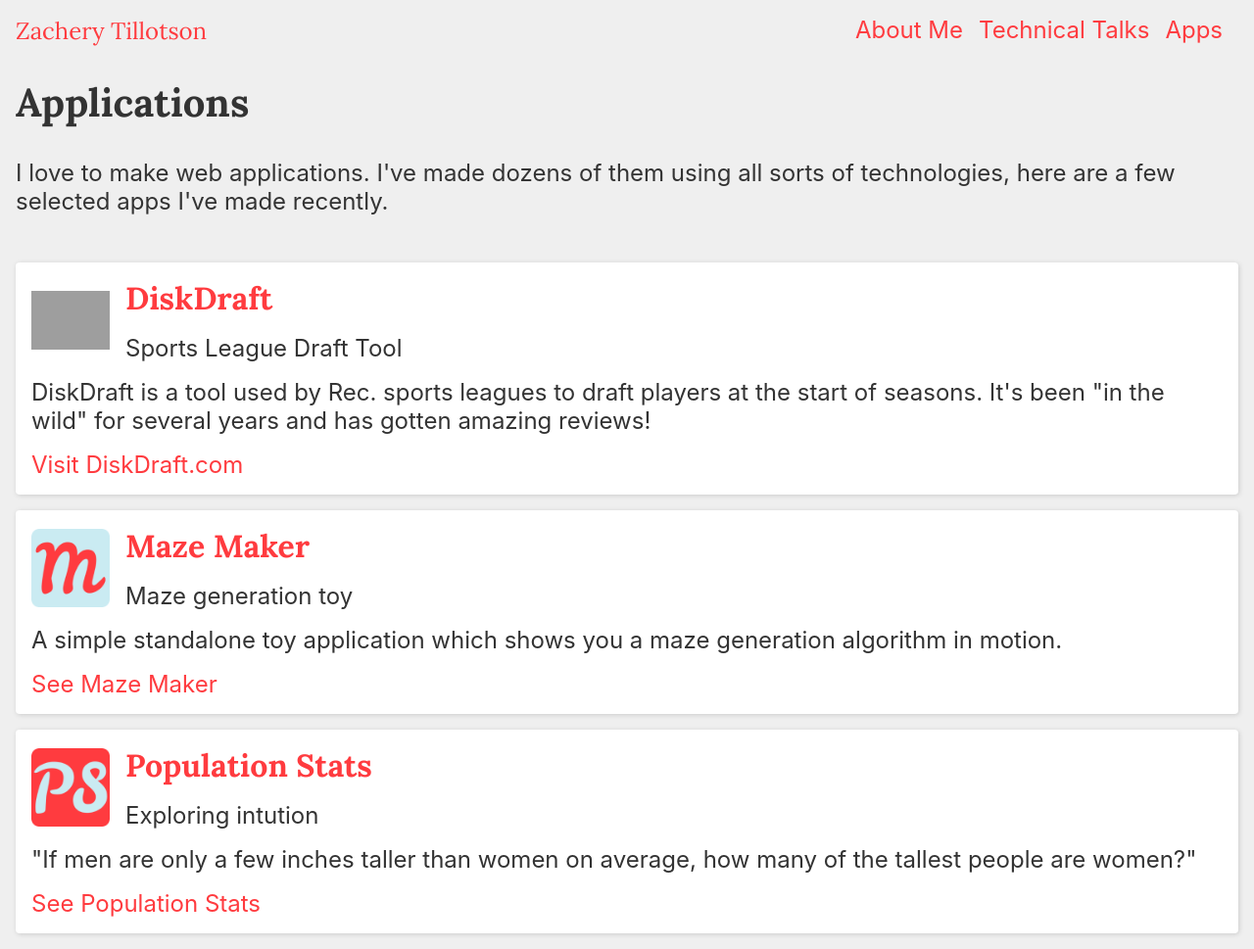
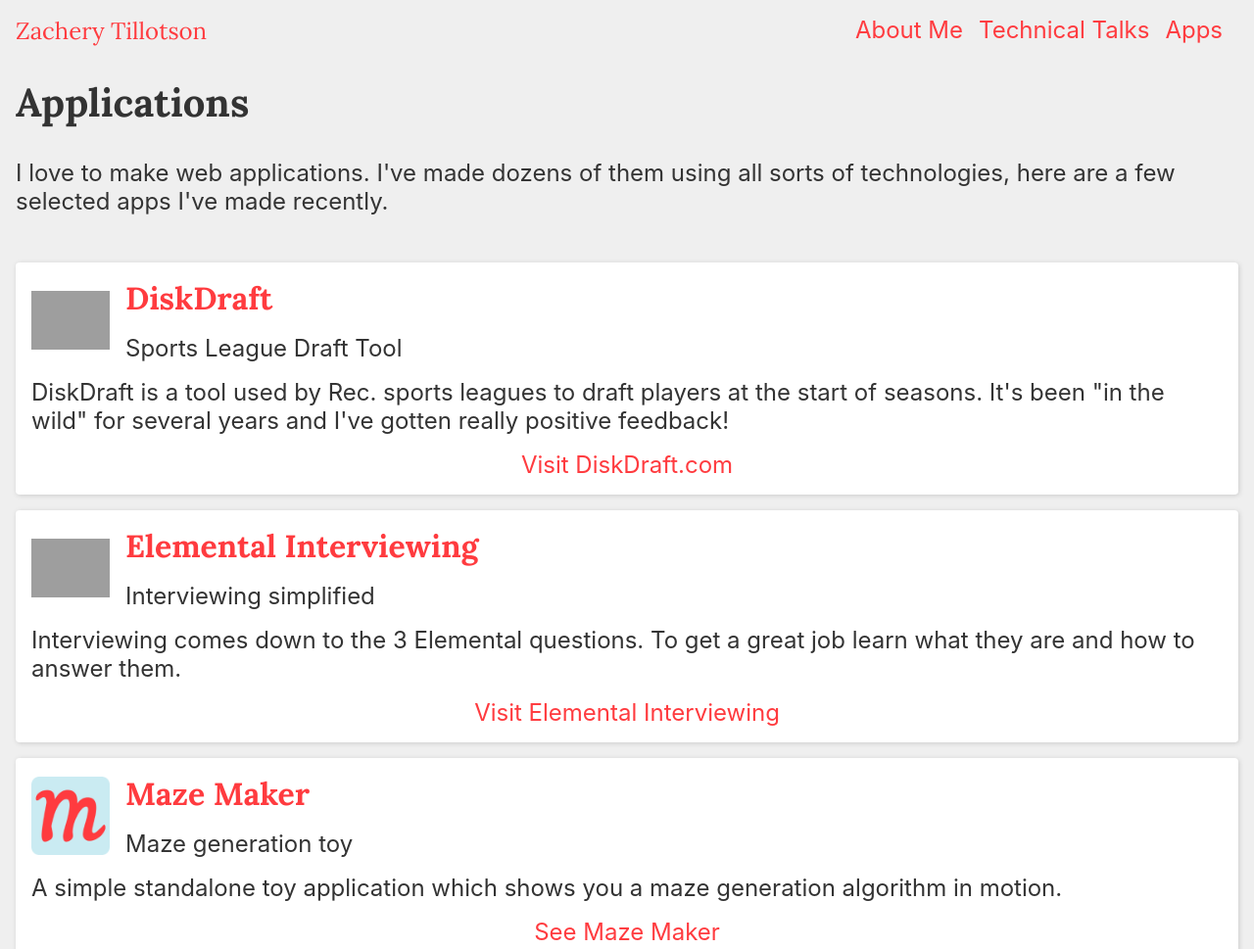
Before and after one commit to Zack-Tillotson/zachery-tillotson, a Gatsby site: page /apps in a window 1280 px wide. Shown: the top 969 px of the page at 98% size. Built offline with nearby package versions, Linux system fonts and the light colour scheme; Gatsby itself is replaced by a stand-in of ours; grey boxes are pictures that could not be loaded.

Commit message:
Adds ElementalInterviewing to app list, updates styles to look a bit cleaner

```diff
--- a/src/components/Layout/styles.scss
+++ b/src/components/Layout/styles.scss
@@ -114,13 +114,16 @@
   .app-card__cta {
     grid-area: cta;
     margin: 0;
+    display: inherit;
+    align-content: center;
+    text-align: center;
   }
 
   @media(min-width: 1440px) {
     grid-template-areas:
       "logo title desc cta"
       "logo slogan desc cta";
-    grid-template-columns: auto 1fr 2fr auto;
+    grid-template-columns: 5rem auto 50% auto;
   }
 }
 
--- a/src/pages/apps.js
+++ b/src/pages/apps.js
@@ -13,8 +13,17 @@
           <img className="app-card__logo" src="https://diskdraft.com/assets/logo.png" alt="DiskDraft Logo" />
           <h3 className="app-card__title">DiskDraft</h3>
           <p className="app-card__slogan">Sports League Draft Tool</p>
-          <p className="app-card__desc">DiskDraft is a tool used by Rec. sports leagues to draft players at the start of seasons. It's been "in the wild" for several years and has gotten amazing reviews!</p>
+          <p className="app-card__desc">DiskDraft is a tool used by Rec. sports leagues to draft players at the start of seasons. It's been "in the wild" for several years and I've gotten really positive feedback!</p>
           <p className="app-card__cta">Visit DiskDraft.com</p>
+        </a>
+      </li>
+      <li>
+        <a target="_blank" rel="noopener noreferrer" href="https://ElementalInterviewing.com" className="app-card">
+          <img className="app-card__logo" src="https://elementalinterviewing.com/assets/icons/icon-128.png" alt="Elemental Interviewing Logo" />
+          <h3 className="app-card__title">Elemental Interviewing</h3>
+          <p className="app-card__slogan">Interviewing simplified</p>
+          <p className="app-card__desc">Interviewing comes down to the 3 Elemental questions. To get a great job learn what they are and how to answer them.</p>
+          <p className="app-card__cta">Visit Elemental Interviewing</p>
         </a>
       </li>
     	<li>
```
Also changed, not shown: 1 other file.
